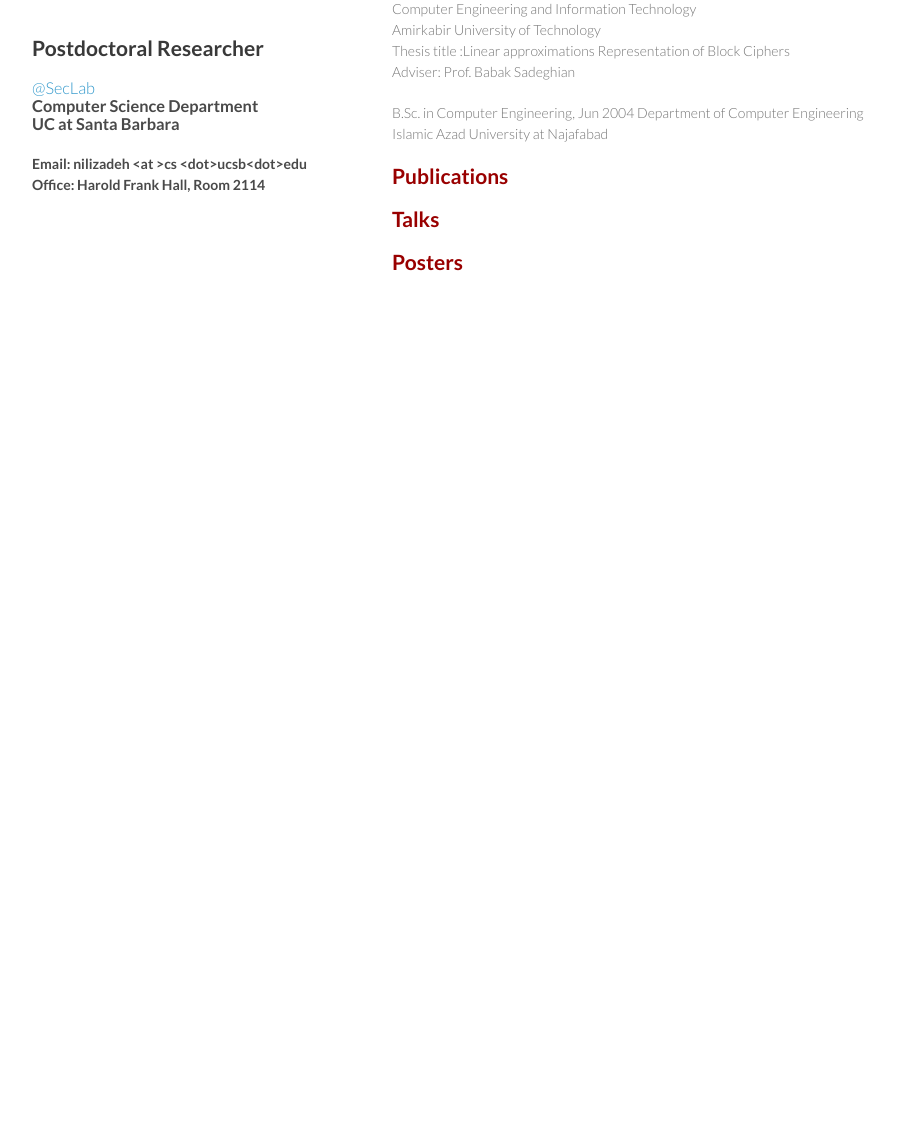
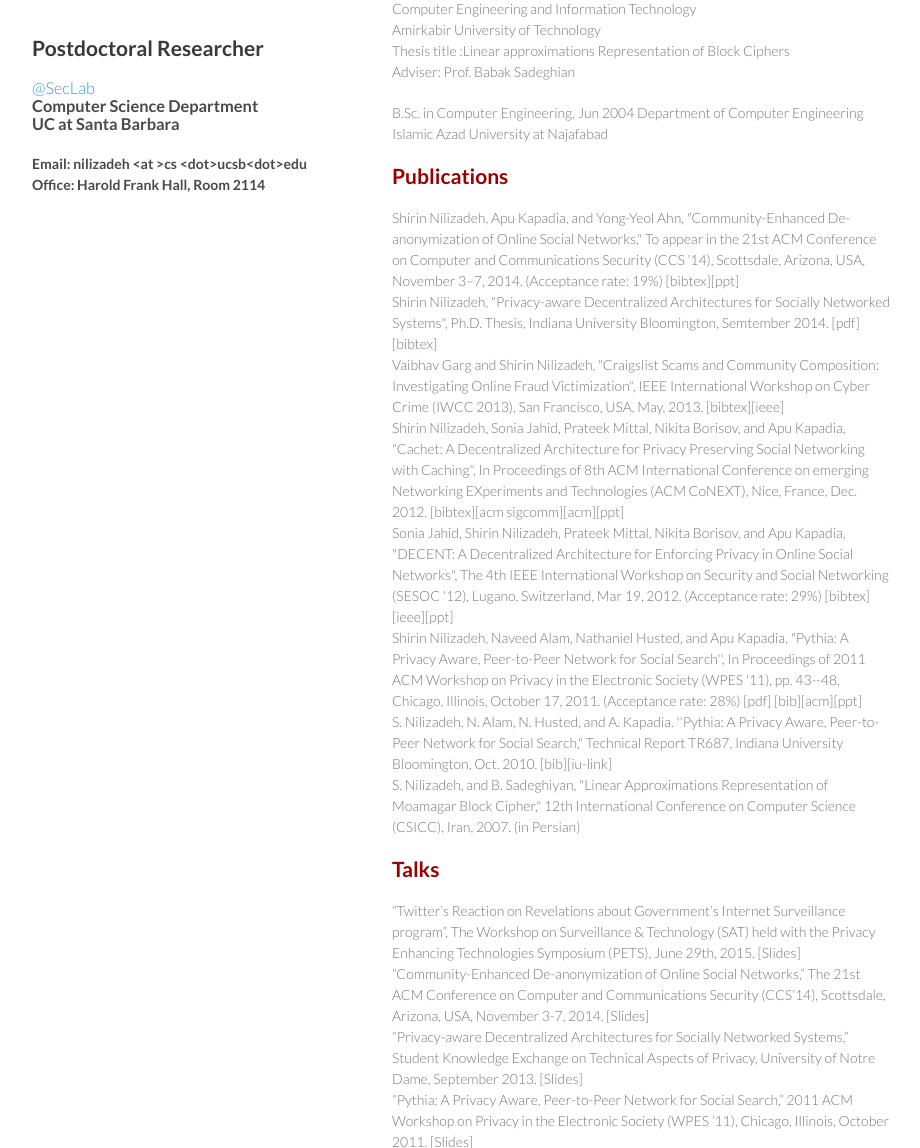
Before and after one commit to Machiry/nilizadeh.github.io, a Jekyll site: the page index.html, which Jekyll copies as it is, in a window 1280 px wide and 1400 px high, scrolled down 270 px, cut to the strip 252-1400 px from the top of the window. Shown: the whole strip, without its empty margins (178-1098 px from the left). Built offline with Jekyll 4.4.1, drawn with Linux system fonts in a browser that asks for light colours; before the commit the page ends 900 px from its top, so only the background shows below that; some of the changed text lies outside the part shown.

Commit message:
Update index.html
publications, talks and posters

```diff
--- a/index.html
+++ b/index.html
@@ -62,17 +62,49 @@ Islamic Azad University at Najafabad</p>
 <h2>
 <font color="#990000"><a id="publications" class="anchor" href="#publication" aria-hidden="true"><span class="octicon octicon-link"></span></a>Publications</font></h2>
 
-<p></p>
+<p>Shirin Nilizadeh, Apu Kapadia, and Yong-Yeol Ahn, "Community-Enhanced De-anonymization of Online Social Networks," To appear in the 21st ACM Conference on Computer and Communications Security (CCS ’14), Scottsdale, Arizona, USA, November 3–7, 2014. (Acceptance rate: 19%) [bibtex][ppt] <br>
+
+Shirin Nilizadeh, "Privacy-aware Decentralized Architectures for Socially Networked Systems", Ph.D. Thesis, Indiana University Bloomington, Semtember 2014. [pdf][bibtex] <br>
+
+Vaibhav Garg and Shirin Nilizadeh, "Craigslist Scams and Community Composition: Investigating Online Fraud Victimization", IEEE International Workshop on Cyber Crime (IWCC 2013), San Francisco, USA, May, 2013. [bibtex][ieee] <br>
+
+Shirin Nilizadeh, Sonia Jahid, Prateek Mittal, Nikita Borisov, and Apu Kapadia, "Cachet: A Decentralized Architecture for Privacy Preserving Social Networking with Caching", In Proceedings of 8th ACM International Conference on emerging Networking EXperiments and Technologies (ACM CoNEXT), Nice, France, Dec. 2012. [bibtex][acm sigcomm][acm][ppt] <br>
+
+Sonia Jahid, Shirin Nilizadeh, Prateek Mittal, Nikita Borisov, and Apu Kapadia, "DECENT: A Decentralized Architecture for Enforcing Privacy in Online Social Networks", The 4th IEEE International Workshop on Security and Social Networking (SESOC '12), Lugano, Switzerland, Mar 19, 2012. (Acceptance rate: 29%) [bibtex][ieee][ppt] <br>
+
+Shirin Nilizadeh, Naveed Alam, Nathaniel Husted, and Apu Kapadia, "Pythia: A Privacy Aware, Peer-to-Peer Network for Social Search'', In Proceedings of 2011 ACM Workshop on Privacy in the Electronic Society (WPES '11), pp. 43--48, Chicago, Illinois, October 17, 2011. (Acceptance rate: 28%) [pdf] [bib][acm][ppt] <br>
+
+S. Nilizadeh, N. Alam, N. Husted, and A. Kapadia. ''Pythia: A Privacy Aware, Peer-to-Peer Network for Social Search," Technical Report TR687, Indiana University Bloomington, Oct. 2010. [bib][iu-link] <br>
+
+S. Nilizadeh, and B. Sadeghiyan, "Linear Approximations Representation of Moamagar Block Cipher," 12th International Conference on Computer Science (CSICC), Iran, 2007. (in Persian) <br>
+
+</p>
 
 <h2>
 <font color="#990000"><a id="talks" class="anchor" href="#talks" aria-hidden="true"><span class="octicon octicon-link"></span></a>Talks</font></h2>
 
-<p></p>
+<p>“Twitter’s Reaction on Revelations about Government’s Internet Surveillance program”, The Workshop on Surveillance & Technology (SAT) held with the Privacy Enhancing Technologies Symposium (PETS), June 29th, 2015. [Slides] <br>
+
+“Community-Enhanced De-anonymization of Online Social Networks,” The 21st ACM Conference on Computer and Communications Security (CCS’14), Scottsdale, Arizona, USA, November 3-7, 2014. [Slides] <br>
+
+“Privacy-aware Decentralized Architectures for Socially Networked Systems,” Student Knowledge Exchange on Technical Aspects of Privacy, University of Notre Dame, September 2013. [Slides] <br>
+
+“Pythia: A Privacy Aware, Peer-to-Peer Network for Social Search,” 2011 ACM Workshop on Privacy in the Electronic Society (WPES ’11), Chicago, Illinois, October 2011. [Slides]<br>
+
+“Linear Approximations Representation of Moamagar Block Cipher,” 12th International Conference on Computer Science (CSICC), Shahid Beheshti University (SBU), Tehran, Iran, February 2007. [Slides]</p>
 
 <h2>
 <font color="#990000"><a id="posters" class="anchor" href="#posters" aria-hidden="true"><span class="octicon octicon-link"></span></a>Posters</font></h2>
 
-<p></p>
+<p> Shirin Nilizadeh, "Community-enhanced De-anonymization of Social Networks", Women in Cyber Security, April 2014. [pdf] <br>
+
+Shirin Nilizadeh, Sonia Jahid, Prateek Mittal, Nikita Borisov and Apu Kapadia, "Cachet: A Decentralized Architecture for Privacy Preserving Social Networking with Caching", Grace Hopper Celebration of Women in Computing, 2012.[pdf]<br>
+
+Shirin Nilizadeh, Sonia Jahid, Prateek Mittal, Nikita Borisov and Apu Kapadia, "DECENT: A Decentralized Architecture for Enforcing Privacy in Online Sociclai Networks", Indiana Celebration of Women in Computing (InWIC), 2012. [pdf] [Winner of Best Graduate Poster Award] <br>
+
+Azadeh Nematzadeh and Shirin Nilizadeh, "Classification Approach toward Craigslist Scam Detection", Graduate cohort workshop, Boston, 2011. <br>
+
+Shirin Nilizadeh, Naveed Alam, Apu Kapadia, "Peer-to-Peer Aardvark", Indiana Celebration of Women in Computing (InWIC), 2010. [pdf] [Runner up for the Best Graduate Poster Award]</p>
       </section>
       <footer>
 
```
